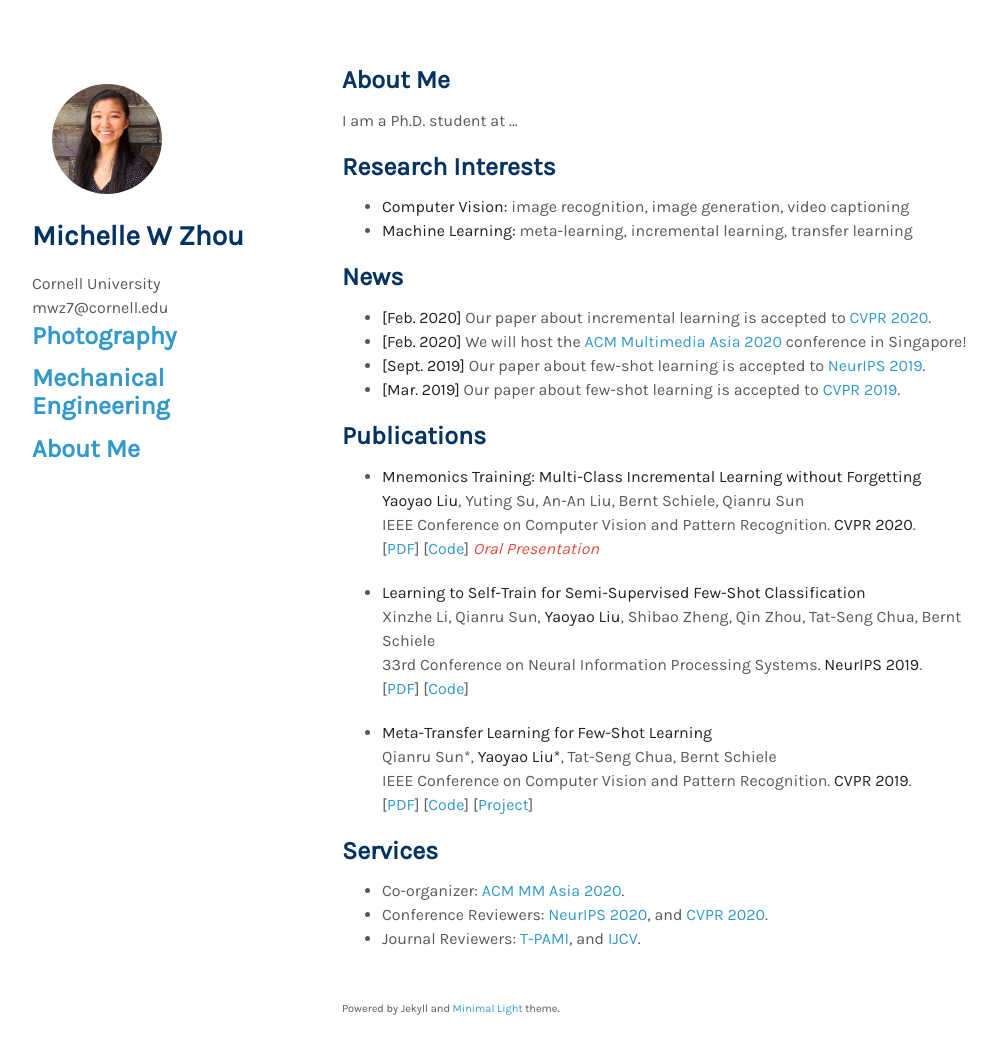
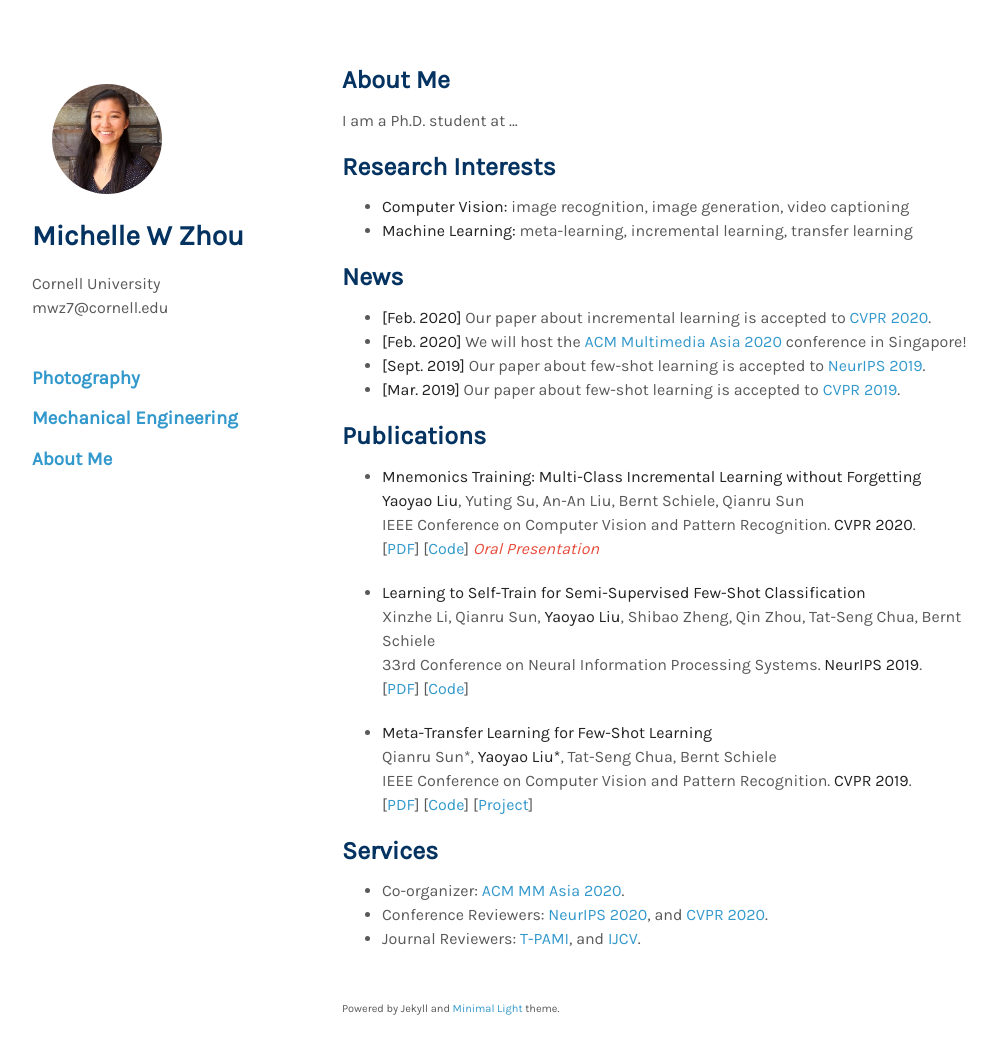
Before and after one commit to mwz724/mwz724.github.io, a Jekyll site: the page built from index.md, in a window 1280 px wide and 1089 px high. Shown: the top 1054 px of the window, without its empty margins (128-1125 px from the left). Built offline with Jekyll 4.4.1, drawn with Linux system fonts in a browser that asks for light colours; nearby versions of some CDN libraries; a style sheet for code colours, icons or effects is not loaded; our own code applies the rules of GitHub Pages for plain Markdown files.

Commit message:
Update homepage.html

```diff
--- a/_layouts/homepage.html
+++ b/_layouts/homepage.html
@@ -38,18 +38,21 @@
           {{ site.affiliation }}
           <br>
           {{ site.email }}
+          <br>
+          <br>
+          <br>
 
-          <h2>
-            <a HREF="https://mwz724.github.io/photography.html">Photography</a>
-          </h2>
+          <h3>
+            <a HREF="/photography.html">Photography</a>
+          </h3>
 
-          <h2>
-            <a HREF="https://mwz724.github.io/meche.html">Mechanical Engineering</a>
-          </h2>
+          <h3>
+            <a HREF="/meche.html">Mechanical Engineering</a>
+          </h3>
 
-          <h2>
-            <a HREF="https://mwz724.github.io/about.html">About Me</a>
-          </h2>
+          <h3>
+            <a HREF="/about.html">About Me</a>
+          </h3>
 
         </div>
 
```
